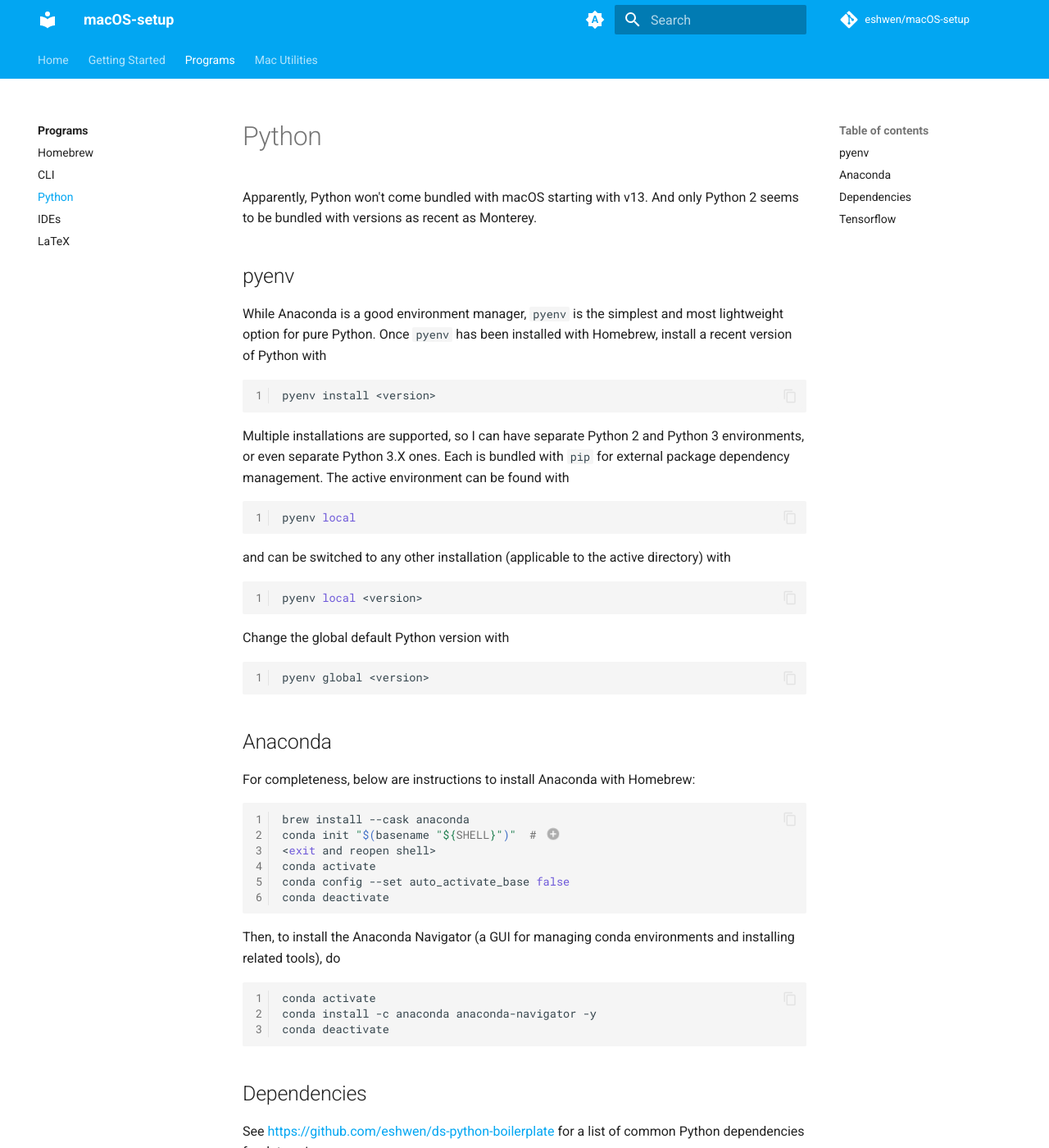
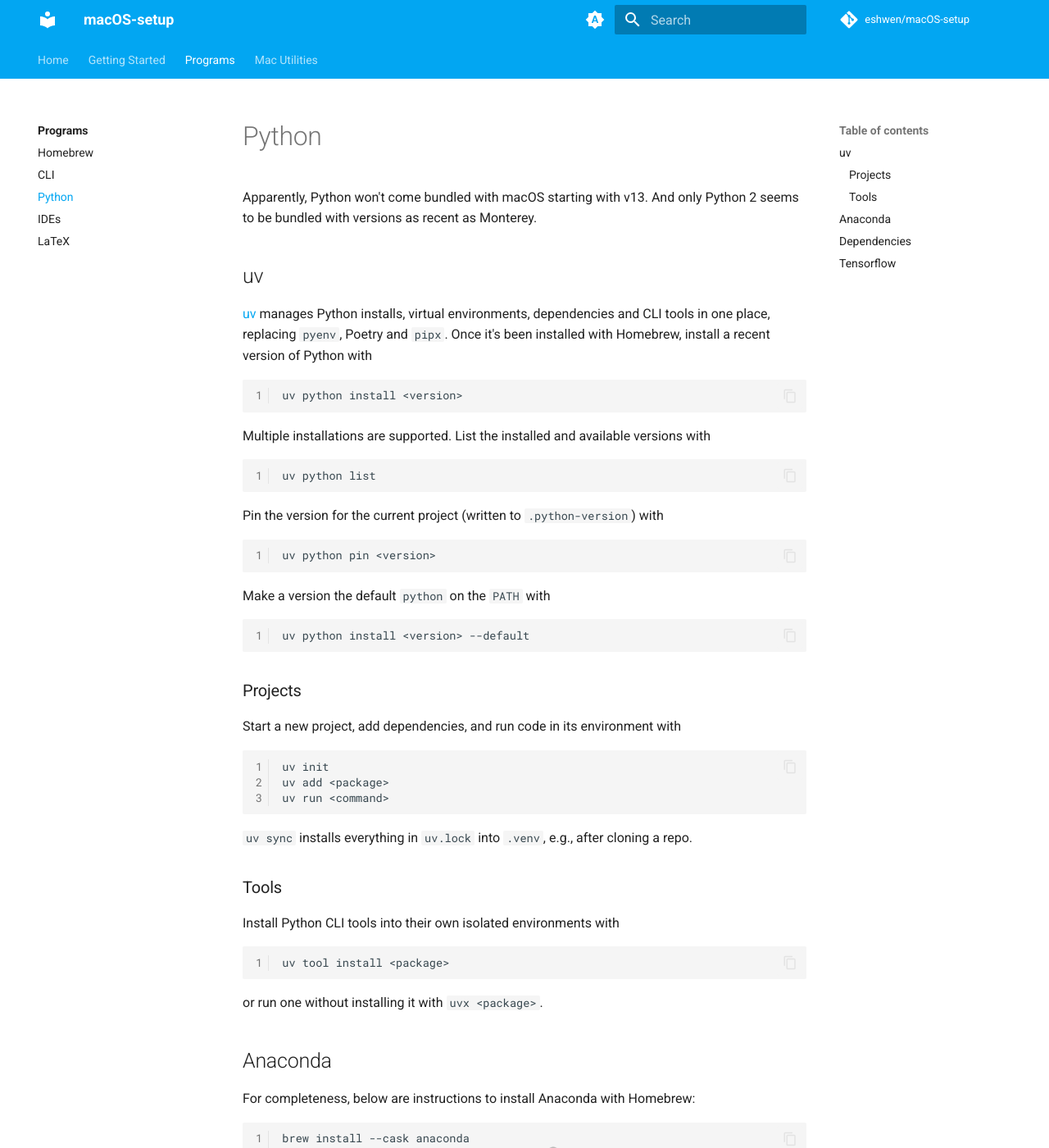
Before and after one commit to eshwen/macOS-setup, an MkDocs documentation site: the page built from docs/programs/python.md, in a window 1280 px wide and 1400 px high. Shown: the whole window at 82% size. Built offline with MkDocs 1.6.1 and Material for MkDocs 9.7.7, drawn with Linux system fonts in a browser that asks for light colours; comment, search, counter and statistics services are not loaded; the version menu is left out; some of the changed text lies outside the part shown.

Commit message:
Replace pyenv and Poetry with uv in the docs
Co-Authored-By: Claude Opus 5.5 <noreply@anthropic.com>

````diff
--- a/docs/programs/python.md
+++ b/docs/programs/python.md
@@ -2,31 +2,53 @@
 
 Apparently, Python won't come bundled with macOS starting with v13. And only Python 2 seems to be bundled with versions as recent as Monterey.
 
-## pyenv
+## uv
 
-While Anaconda is a good environment manager, `pyenv` is the simplest and most lightweight option for pure Python. Once `pyenv` has been installed with Homebrew, install a recent version of Python with
+[uv](https://docs.astral.sh/uv/) manages Python installs, virtual environments, dependencies and CLI tools in one place, replacing `pyenv`, Poetry and `pipx`. Once it's been installed with Homebrew, install a recent version of Python with
 
 ```sh
-pyenv install <version>
+uv python install <version>
 ```
 
-Multiple installations are supported, so I can have separate Python 2 and Python 3 environments, or even separate Python 3.X ones. Each is bundled with `pip` for external package dependency management. The active environment can be found with
+Multiple installations are supported. List the installed and available versions with
 
 ```sh
-pyenv local
+uv python list
 ```
 
-and can be switched to any other installation (applicable to the active directory) with
+Pin the version for the current project (written to `.python-version`) with
 
 ```sh
-pyenv local <version>
+uv python pin <version>
 ```
 
-Change the global default Python version with
+Make a version the default `python` on the `PATH` with
 
-```shell
-pyenv global <version>
+```sh
+uv python install <version> --default
 ```
+
+### Projects
+
+Start a new project, add dependencies, and run code in its environment with
+
+```sh
+uv init
+uv add <package>
+uv run <command>
+```
+
+`uv sync` installs everything in `uv.lock` into `.venv`, e.g., after cloning a repo.
+
+### Tools
+
+Install Python CLI tools into their own isolated environments with
+
+```sh
+uv tool install <package>
+```
+
+or run one without installing it with `uvx <package>`.
 
 ## Anaconda
 
@@ -57,18 +79,12 @@ See <https://github.com/eshwen/ds-python-boilerplate> for a list of common Pytho
 
 ## Tensorflow
 
-If `pip install tensorflow` doesn't work, it may because it does not yet run natively on Apple Silicon. Run the following commands to get a usable installation:
+Tensorflow runs natively on Apple Silicon, so it can be added like any other dependency:
 
 ```sh
-pyenv install miniforge3
-pyenv local miniforge3
-conda install -c apple tensorflow-deps -y
-
-pip install -U pip
-pip install tensorflow-macos
-pip install tensorflow-metal  # Metal plugin for GPU acceleration
+uv add tensorflow
 ```
 
-Then, before using Tensorflow, do either `pyenv local miniforge3` to activate the environment it's installed in.
+For GPU acceleration, also add Apple's Metal plugin with `uv add tensorflow-metal`. It tends to lag behind Tensorflow releases, so check which Tensorflow and Python versions it supports first.
 
-See also: https://developer.apple.com/metal/tensorflow-plugin/
+See also: <https://developer.apple.com/metal/tensorflow-plugin/>
````
Also changed, not shown: docs/programs/homebrew.md (+8 -12 lines).
